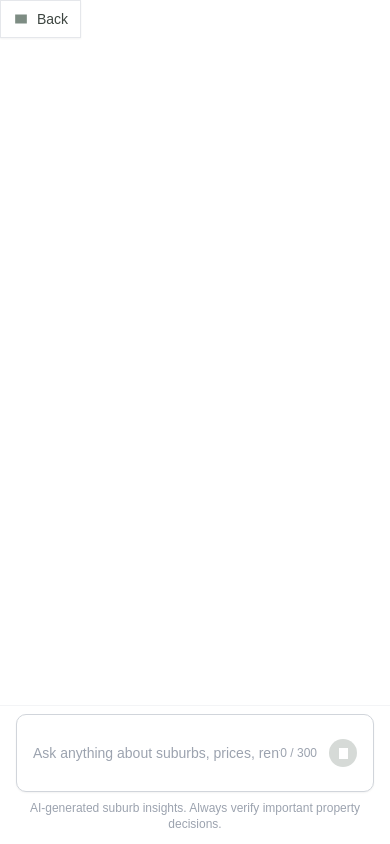
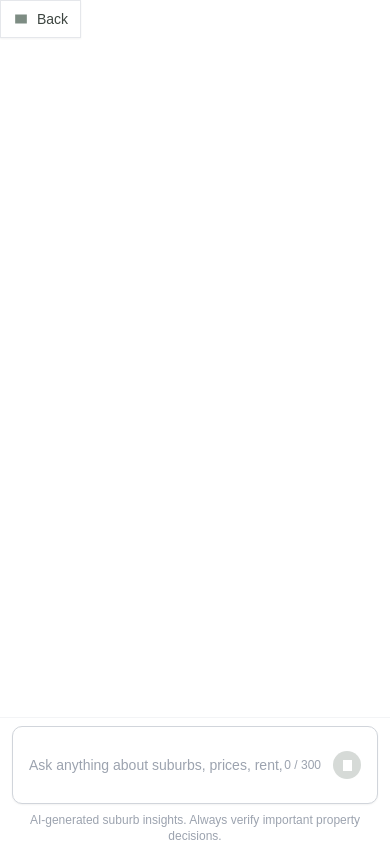
Before and after one commit to sudostar12/propsignal, a Next.js app: page /ai-chat in a window 390 px wide. Built offline with nearby package versions, Linux system fonts and the light colour scheme.

Commit message:
fix mobile layout glitches

```diff
--- a/src/app/ai-chat/page.tsx
+++ b/src/app/ai-chat/page.tsx
@@ -140,7 +140,7 @@ useEffect(() => {
 
 <div
       id="chat-container"
-      className="flex-1 overflow-y-auto px-4 pb-[140px] scroll-smooth max-w-2xl w-full mx-auto"
+      className="flex-1 overflow-y-auto px-4 pb-[140px] scroll-smooth max-w-2xl w-full mx-auto break-words" //break-words ensures long strings don't overflow
     >
 
         {messages.map((m, i) => (
@@ -311,11 +311,12 @@ li: ({ children }) => (
 
 
 {/* ✅ Redesigned fixed input box with subtext */}
-<div className="w-full fixed bottom-0 bg-white px-4 pt-2 pb-3 z-10 border-t border-gray-100">
+<div className="w-full fixed bottom-0 bg-white px-3 pt-2 pb-[env(safe-area-inset-bottom,1rem)] z-10 border-t border-gray-100">
+
   <div className="max-w-2xl mx-auto w-full space-y-2">
 
     {/* Input field */}
-    <div className="w-full flex items-center rounded-[10px] border border-gray-300 bg-white px-4 py-6 shadow-sm">
+    <div className="w-full flex items-center rounded-[10px] border border-gray-300 bg-white px-4 py-6 shadow-sm sm:px-4 sm:py-6">
       <input
         type="text"
         value={input}
@@ -325,7 +326,7 @@ li: ({ children }) => (
         }}
         onKeyDown={(e) => e.key === "Enter" && sendMessage()}
         placeholder="Ask anything about suburbs, prices, rent, or growth..."
-        className="flex-1 text-sm font-medium text-[#3D4540] placeholder:text-gray-400 outline-none bg-transparent"
+        className="flex-1 text-sm font-medium text-[#3D4540] placeholder:text-gray-400 outline-none bg-white" //bg-white prevents ios/Andriod dark mode from turning it black.
       />
       <span className="text-xs text-gray-400">
         {input.trim().length} / {MAX_CHARS}
```
